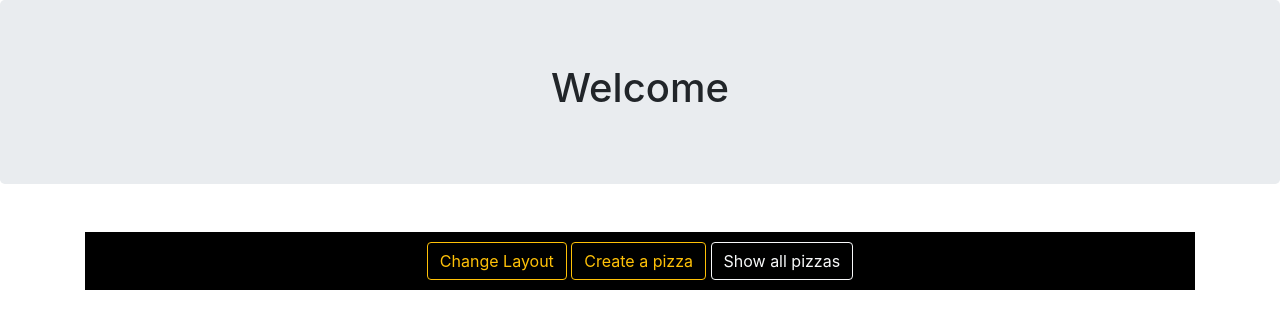
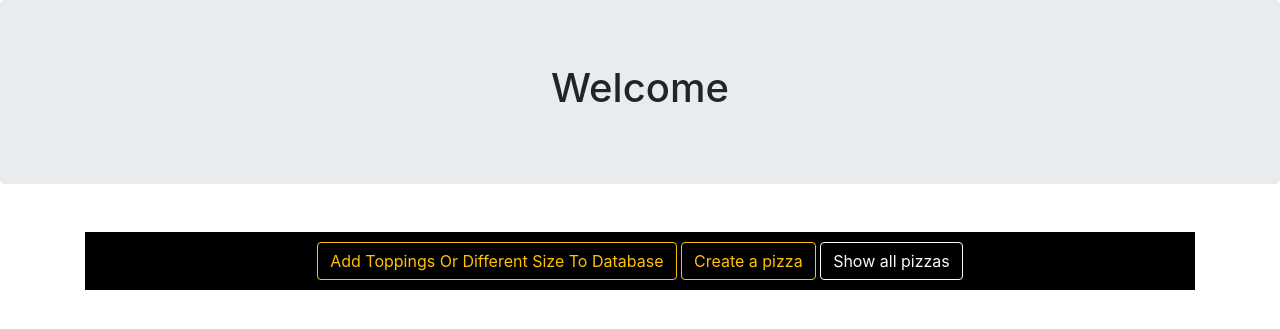
Before and after one commit to souravpal16/Django-CRUD, a Django app: page / in a window 1280 px wide. Shown: the part 56-385 px from the top of the page. Run offline with Django 3.2, Linux system fonts and the light colour scheme; data that the repository does not hold is empty; some libraries are stand-ins or nearby versions.

Commit message:
final touch to index.html

```diff
--- a/PizzaProject/templates/index.html
+++ b/PizzaProject/templates/index.html
@@ -11,7 +11,7 @@
 </div>
 <div class=" mt-5 container text-center" >
     <div style="padding: 10px;background-color: black;">
-        <a href="{% url 'Layout' %}" class="btn  btn-outline-warning">Change Layout</a>
+        <a href="{% url 'Layout' %}" class="btn  btn-outline-warning">Add Toppings Or Different Size To Database</a>
         <a href="{% url 'create' %}" class="btn  btn-outline-warning">Create a pizza</a>
         {% if pizza is not False %}
         <a href="{% url 'AllPizza' %}" class="btn  btn-outline-light">Show all pizzas</a>
```
